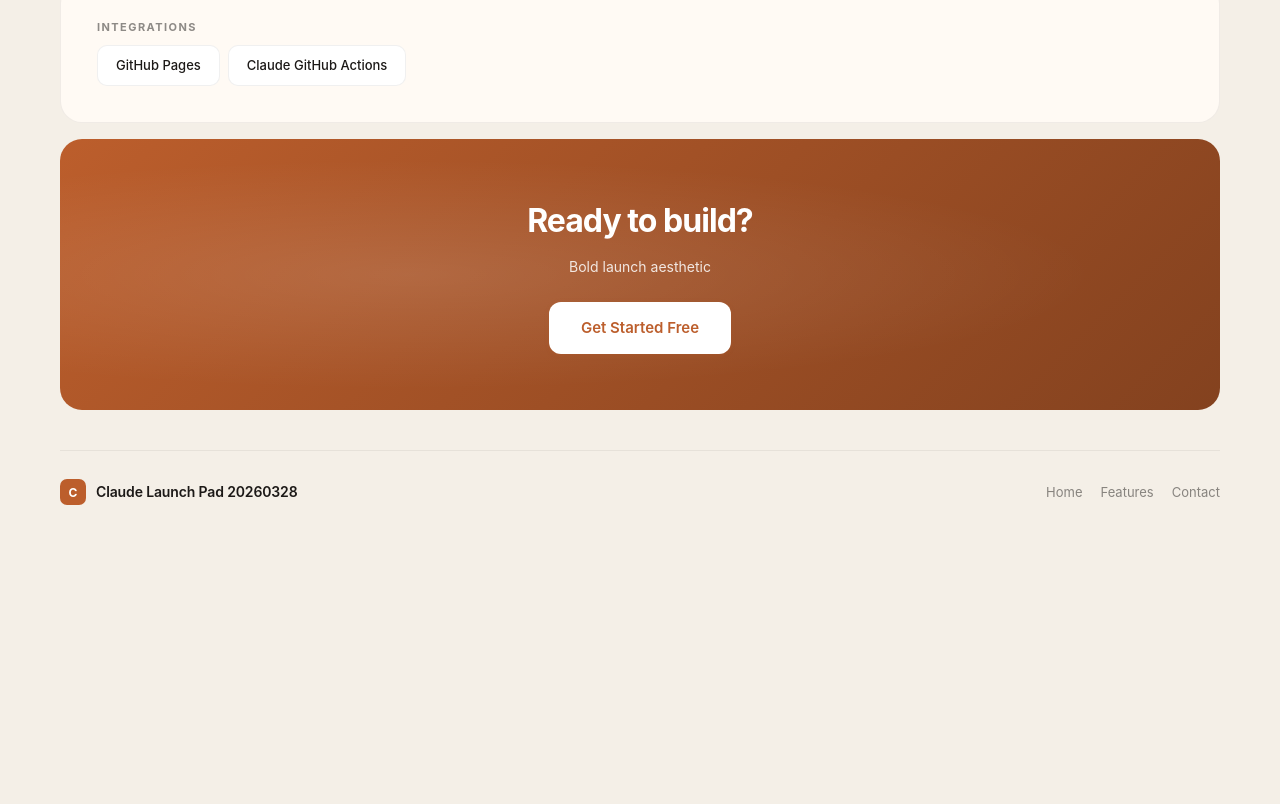
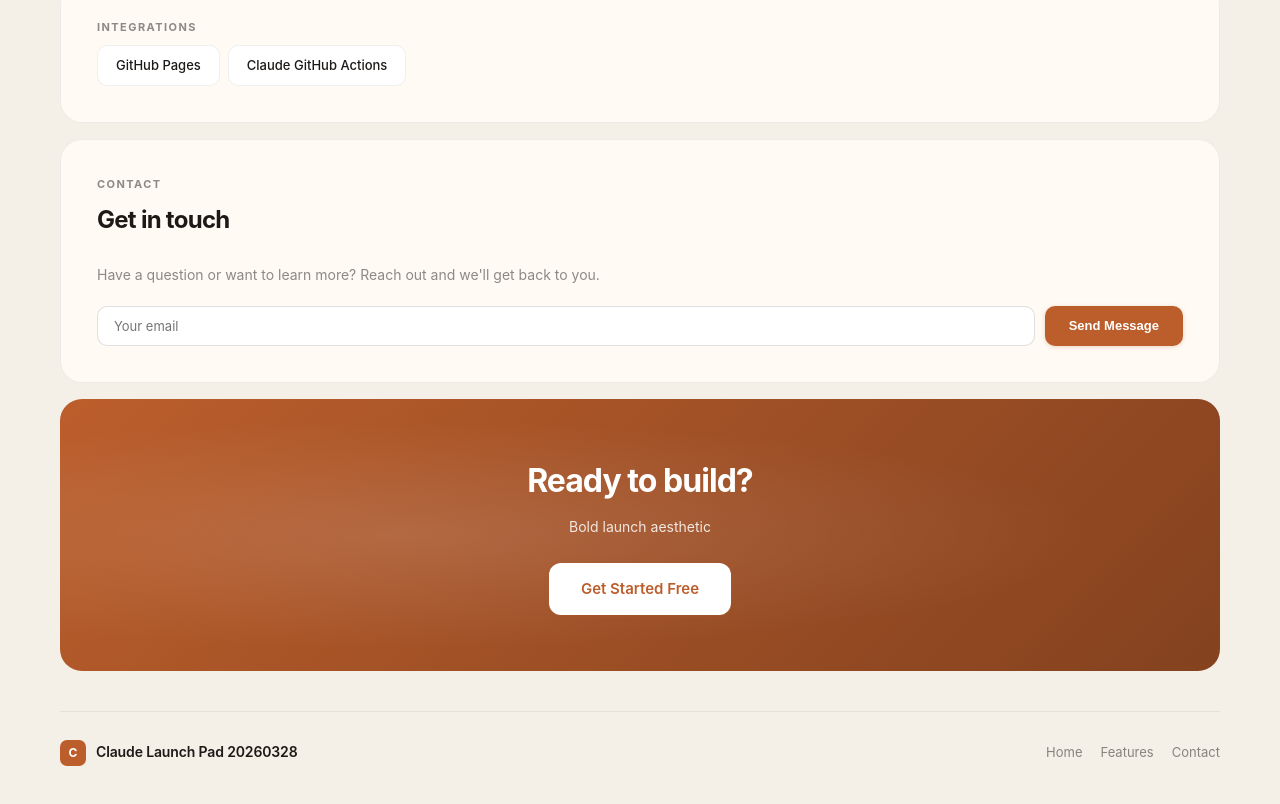
Before and after one commit to alishers-company/claude-launch-pad-20260328, a plain HTML site: page index.html in a window 1280 px wide. Shown: the part 1624-2428 px from the top of the page. Before the commit the page ends 2197 px from the top, so only its background shows below. Drawn offline with Linux system fonts and the light colour scheme.

Commit message:
feat: add contact section with form to complete navigation targets (#7)
Adds the missing #contact anchor section that primary-nav links to,
including a styled email form and contact-section styles matching
the editorial warmth visual direction.

Co-authored-by: claude[bot] <41898282+claude[bot]@users.noreply.github.com>
Co-authored-by: Alisher <alisherrik@users.noreply.github.com>

```diff
--- a/index.html
+++ b/index.html
@@ -140,6 +140,17 @@
           <div class="integration-grid"><span class="integration-chip">GitHub Pages</span><span class="integration-chip">Claude GitHub Actions</span></div>
         </section>
 
+        <section class="contact-section" id="contact" data-testid="contact-section">
+          <div class="section-header"><div class="section-label">Contact</div><h2 class="section-title">Get in touch</h2></div>
+          <div class="contact-inner">
+            <p class="contact-desc">Have a question or want to learn more? Reach out and we'll get back to you.</p>
+            <form class="contact-form" data-testid="contact-form" onsubmit="return false;">
+              <input class="contact-input" type="email" placeholder="Your email" aria-label="Email address" />
+              <button class="btn-primary" type="submit">Send Message</button>
+            </form>
+          </div>
+        </section>
+
         <section class="cta-section" id="primary-cta">
           <div class="cta-inner">
             <h2>Ready to build?</h2>
--- a/styles.css
+++ b/styles.css
@@ -211,6 +211,20 @@ body {
 }
 .integration-chip:hover { border-color: color-mix(in srgb, var(--accent) 25%, transparent); transform: translateY(-1px); }
 
+/* Contact */
+.contact-section {
+  margin-top: 16px; padding: 36px; background: var(--surface);
+  border: 1px solid rgba(0,0,0,0.06); border-radius: var(--radius-lg);
+}
+.contact-desc { font-size: 14px; color: var(--muted); margin-bottom: 20px; line-height: 1.6; }
+.contact-form { display: flex; gap: 10px; flex-wrap: wrap; }
+.contact-input {
+  flex: 1; min-width: 200px; padding: 11px 16px; border-radius: 10px;
+  border: 1px solid rgba(0,0,0,0.12); background: white; font-size: 13px;
+  font-family: inherit; outline: none; transition: border-color 0.2s;
+}
+.contact-input:focus { border-color: var(--accent); }
+
 /* CTA */
 .cta-section { margin-top: 16px; }
 .cta-inner {
```
